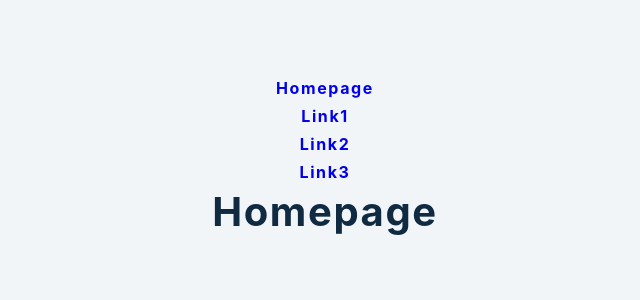
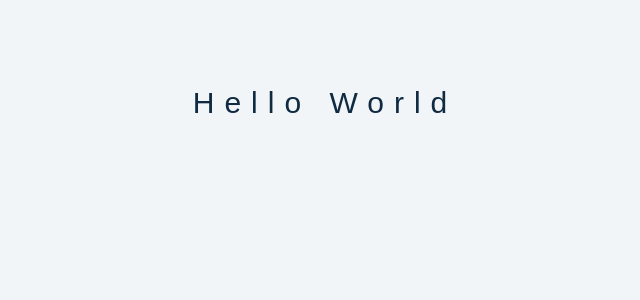
Before and after one commit to alivarastepour/react, a React (Create React App) app: page / in a window 1280 px wide. Shown: the top 300 px of the page, without its empty margins (315-955 px from the left). Built offline with nearby package versions, Linux system fonts and the light colour scheme.

Commit message:
styled components init

```diff
--- a/package.json
+++ b/package.json
@@ -15,6 +15,7 @@
     "react-dom": "^16.13.1",
     "react-router-dom": "^6.0.0-beta.0",
     "react-scripts": "3.4.3",
+    "styled-components": "^5.3.3",
     "typescript": "^4.4.4"
   },
   "scripts": {
--- a/src/App.js
+++ b/src/App.js
@@ -1,29 +1,11 @@
 import React from 'react'
-import Setup from "./tutorial/11-react-router/tutorial";
-import App1 from "./tutorial/11-react-router/tutorial/link1";
-import App2 from "./tutorial/11-react-router/tutorial/link2";
-import {
-    BrowserRouter,
-    Routes,
-    Route
-} from "react-router-dom";
-import App3 from "./tutorial/11-react-router/tutorial/link3";
-import Homepage from "./tutorial/11-react-router/tutorial/homepage";
+import Setup from "./tutorial/24-styled-components";
 
 
 function App() {
   return (
       <div className='container'>
-          <BrowserRouter>
-              <Setup/>
-              <Routes>
-                  <Route path='/' element={<Homepage/>}/>
-                  <Route path='/link1' element={<App1/>}/>
-                  <Route path='/link2' element={<App2/>}/>
-                  <Route path='/link3' element={<App3/>}/>
-                  <Route path='*' element={<h1>nadarim🤨</h1>}/>
-              </Routes>
-          </BrowserRouter>
+          <Setup/>
       </div>
   )
 }
--- /dev/null
+++ b/src/tutorial/24-styled-components/index.js
@@ -0,0 +1,12 @@
+import React from "react";
+import {Wrapper} from "./styles";
+
+const Setup = () => {
+    return <>
+        <Wrapper>
+            hello World
+        </Wrapper>
+
+    </>
+}
+export default Setup
--- /dev/null
+++ b/src/tutorial/24-styled-components/styles.js
@@ -0,0 +1,9 @@
+import styled from "styled-components";
+
+export const Wrapper = styled.div`
+  letter-spacing: 10px;
+  text-transform: capitalize;
+  font-size: 30px;
+  font-weight: lighter;
+  font-family: "Ubuntu Light", sans-serif;
+`
```
Also changed, not shown: 1 other file (tests, documents, lock files or other folders).
